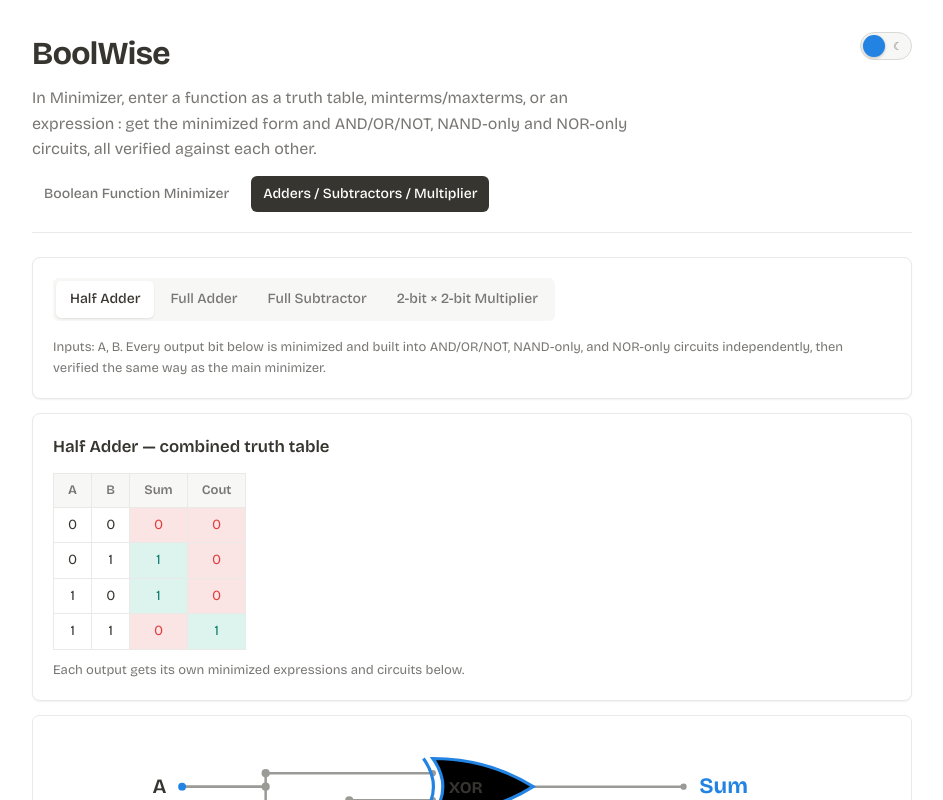
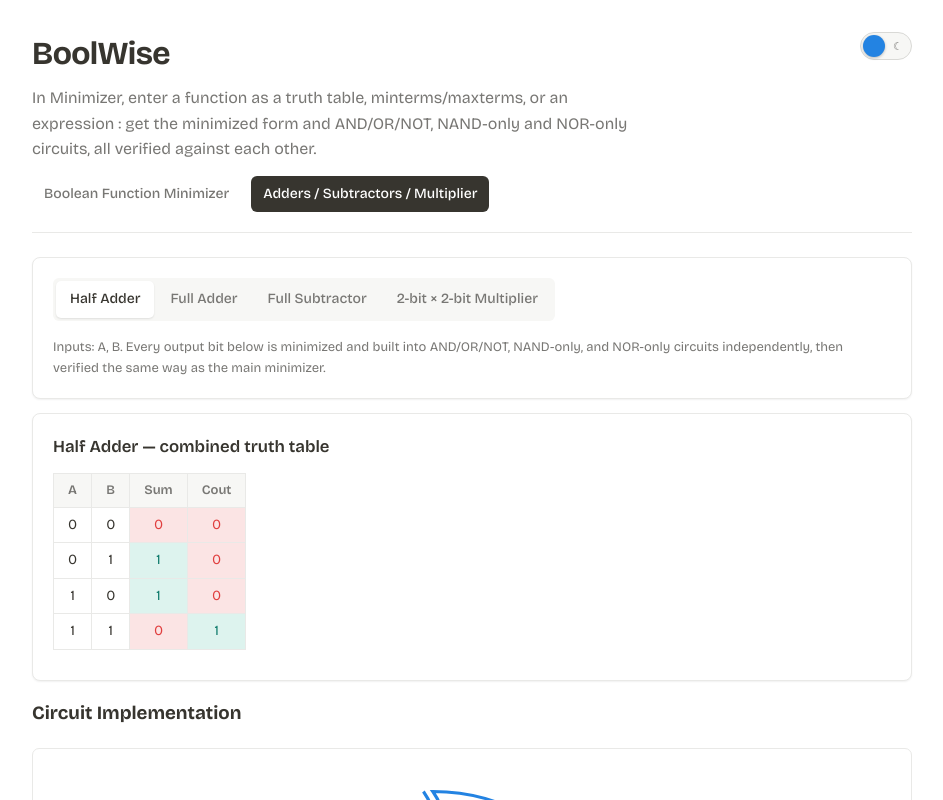
Before and after one commit to shreyas-singh-paliwal/boolwise, a React (Vite) app: page /circuits in a window 1280 px wide. Shown: the top 800 px of the page, without its empty margins (168-1111 px from the left). Built offline with nearby package versions, Linux system fonts and the light colour scheme; a web font is replaced by a local one.

Commit message:
circuit gatefill and minor fixes

```diff
--- a/src/pages/CircuitLibraryPage.jsx
+++ b/src/pages/CircuitLibraryPage.jsx
@@ -35,7 +35,7 @@ export default function CircuitLibraryPage() {
           primaryLabel={preset.outputs[0].name}
         />
         <p className="hint combined-note">
-          Each output gets its own minimized expressions and circuits below.
+
         </p>
       </section>
 
@@ -48,7 +48,7 @@ export default function CircuitLibraryPage() {
           compact
         />
       ))} */}
-
+      <h3>Circuit Implementation</h3>
       <CircuitCanvas nodes={preset.nodes} />
       {
         activeId === 'half-adder' &&
--- a/src/pages/MinimizerPage.jsx
+++ b/src/pages/MinimizerPage.jsx
@@ -8,8 +8,8 @@ import { truthFromExpression, truthFromTerms } from '../lib/parser';
 import './MinimizerPage.css';
 
 const MODES = [
+  { id: 'expr', label: 'Expression' },
   { id: 'truth', label: 'Truth Table' },
-  { id: 'expr', label: 'Expression' },
   { id: 'terms', label: 'Minterms / Maxterms' },
 ];
 
```
Also changed, not shown: src/lib/circuitGraph.js.
